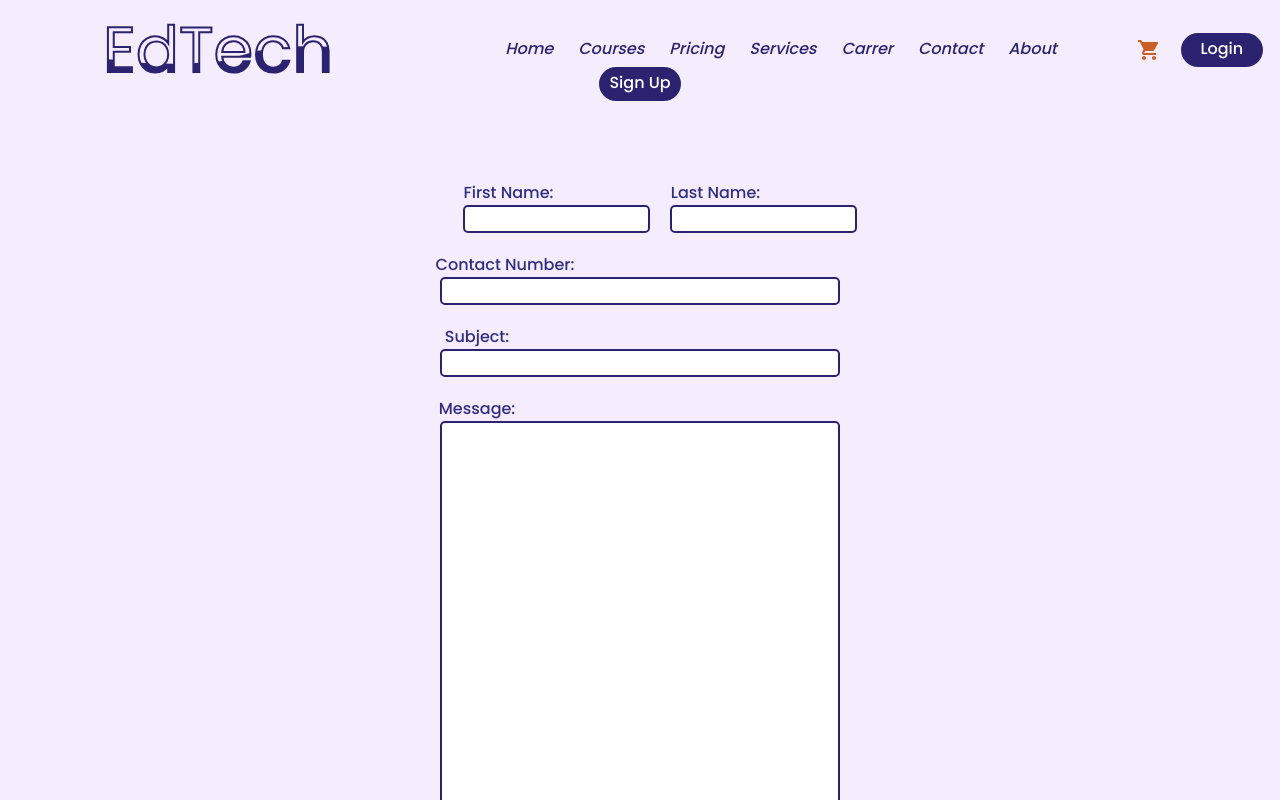
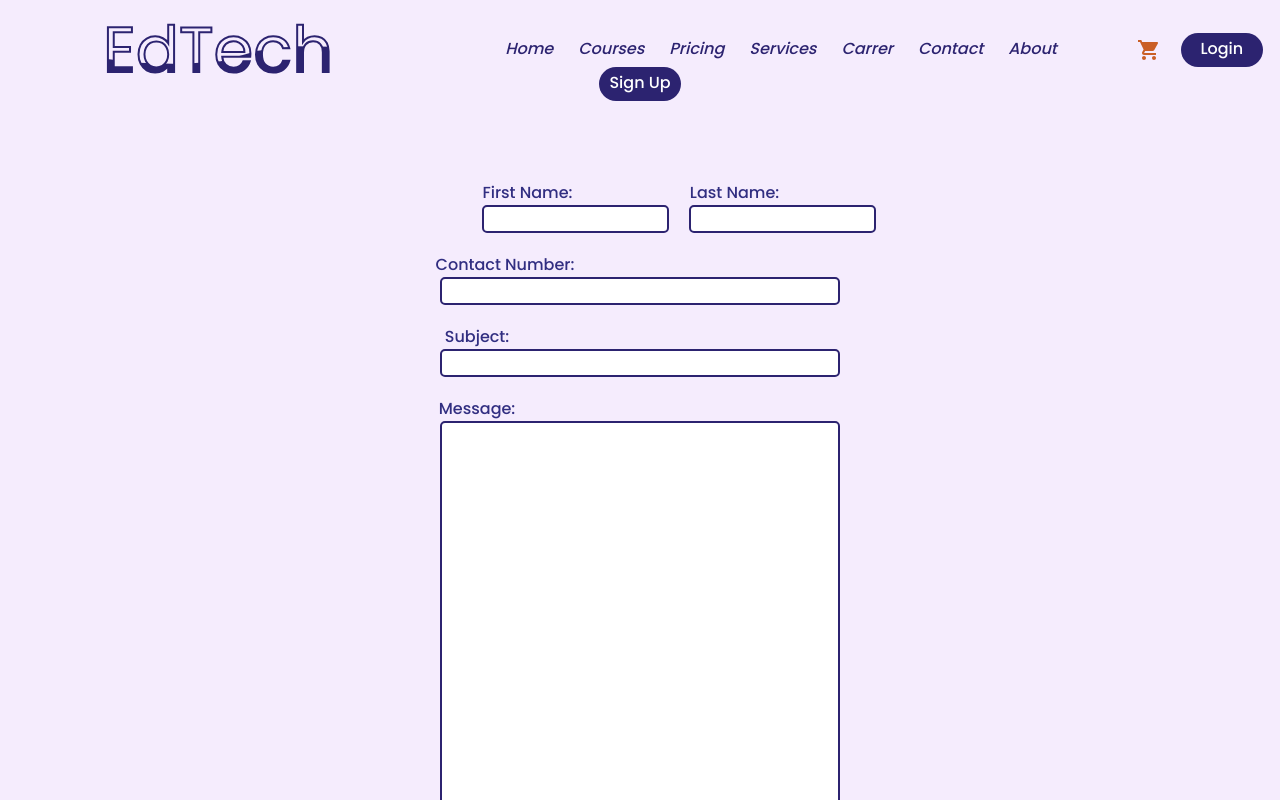
Before and after one commit to mahade00/educational-react-router, a React (Create React App) app: page /contact in a window 1280 px wide. Shown: the top 800 px of the page. Built offline with nearby package versions, Linux system fonts and the light colour scheme.

Commit message:
correction

```diff
--- a/src/components/ContactUs/ContactUs.css
+++ b/src/components/ContactUs/ContactUs.css
@@ -4,7 +4,7 @@
 
 .contact-name{
 display: flex;
-margin: 0 0 0 463px;
+margin: 0 0 0 482px;
 
 }
 .contact-name p{
```
